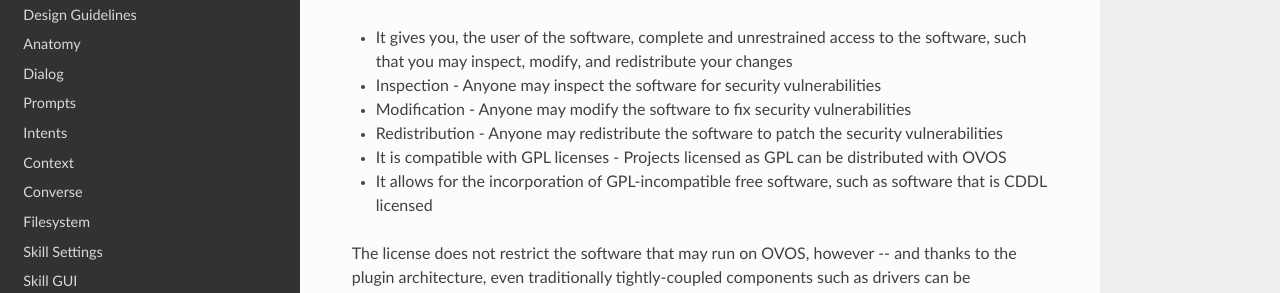
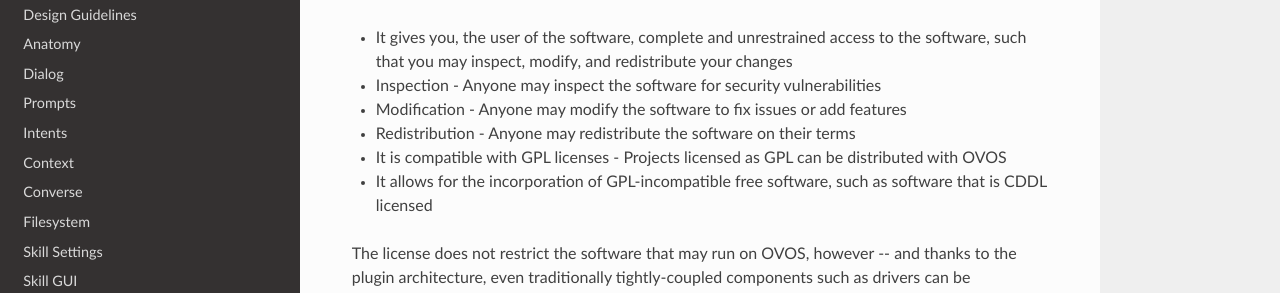
Before and after one commit to OpenVoiceOS/community-docs, an MkDocs documentation site: the page built from docs/license.md, in a window 1280 px wide and 1296 px high. Shown: the part 518-811 px from the top of the window. Built offline with MkDocs 1.6.1, drawn with Linux system fonts in a browser that asks for light colours; nearby versions of some CDN libraries.

Commit message:
improve license docs

```diff
--- a/docs/license.md
+++ b/docs/license.md
@@ -14,8 +14,8 @@
 
 -  It gives you, the user of the software, complete and unrestrained access to the software, such that you may inspect, modify, and redistribute your changes
   - Inspection - Anyone may inspect the software for security vulnerabilities
-  - Modification - Anyone may modify the software to fix security vulnerabilities
-  - Redistribution - Anyone may redistribute the software to patch the security vulnerabilities
+  - Modification - Anyone may modify the software to fix issues or add features
+  - Redistribution - Anyone may redistribute the software on their terms
 - It is compatible with GPL licenses - Projects licensed as GPL can be distributed with OVOS
 - It allows for the incorporation of GPL-incompatible free software, such as software that is CDDL licensed
 
```
